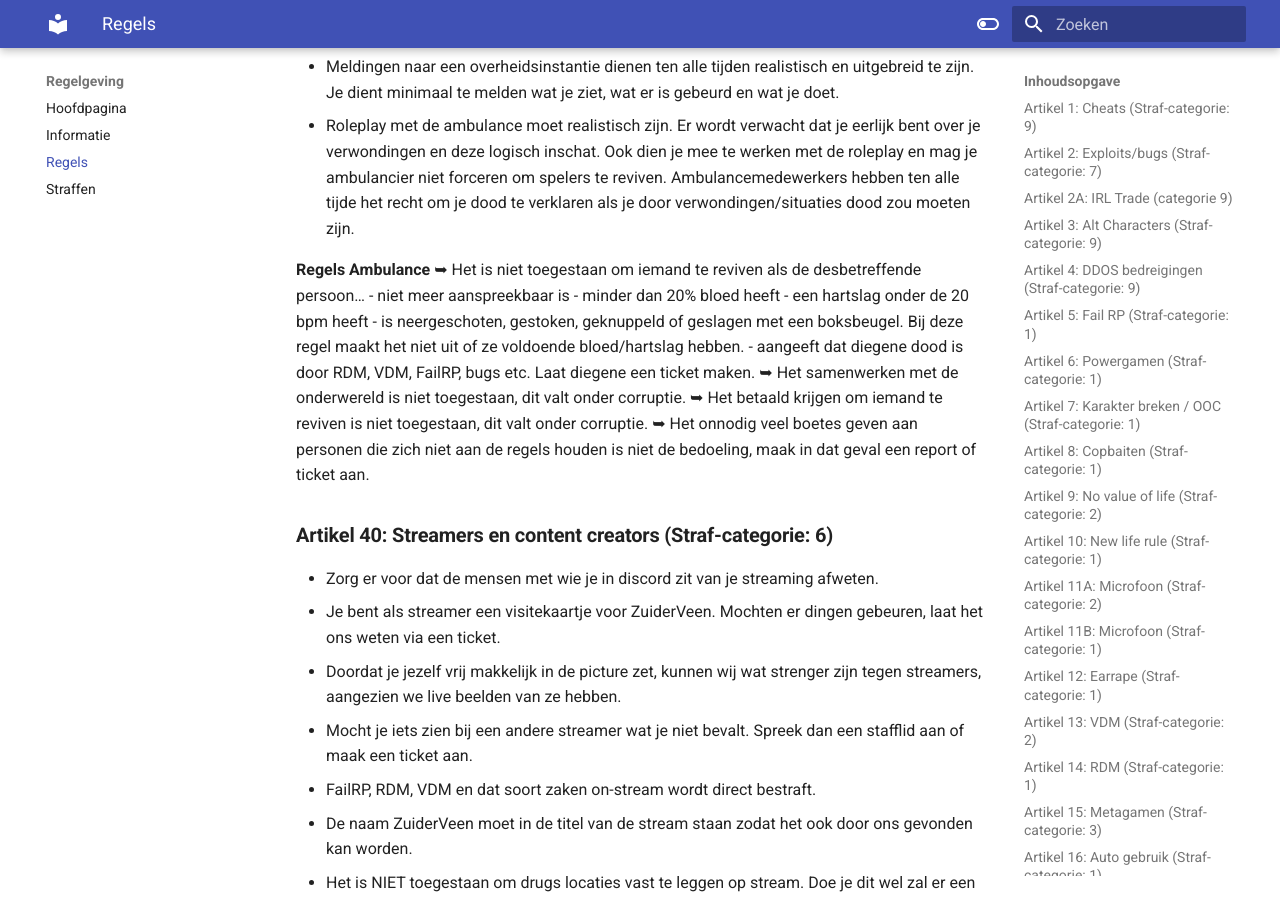
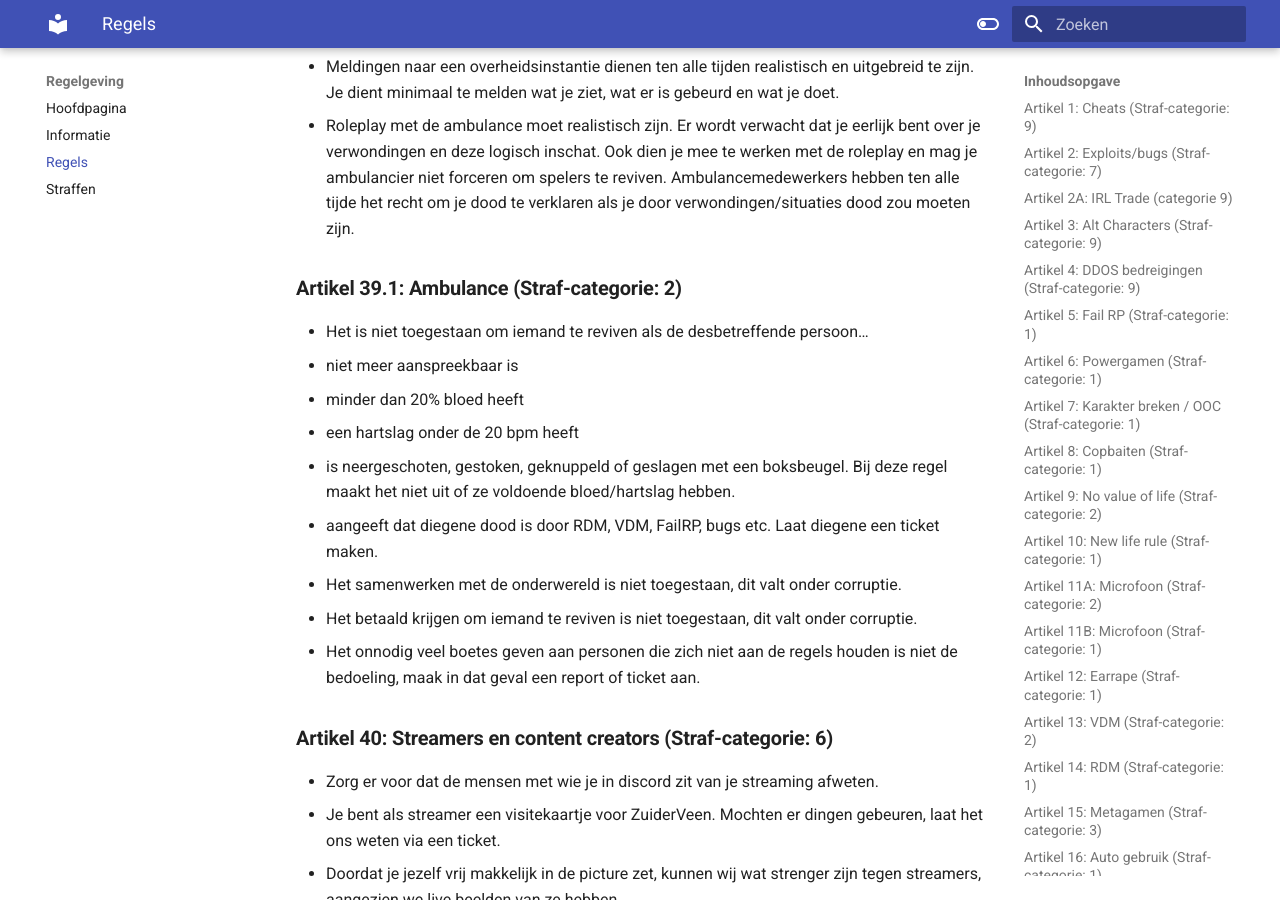
Before and after one commit to ZuiderVeenRP/apv, an MkDocs documentation site: the page built from docs/algemeen.md, in a window 1280 px wide and 900 px high, scrolled down 12191 px. Built offline with MkDocs 1.6.1 and Material for MkDocs 9.7.7, drawn with Linux system fonts in a browser that asks for light colours; comment, search, counter and statistics services are not loaded.

Commit message:
Update algemeen.md

```diff
--- a/docs/algemeen.md
+++ b/docs/algemeen.md
@@ -315,16 +315,16 @@ dood = dood. (verkeersongevallen en dergelijken vallen ook hieronder)
 - Roleplay met de ambulance moet realistisch zijn. Er wordt verwacht dat je eerlijk bent over je verwondingen en deze logisch inschat. Ook dien je mee te werken met de roleplay en mag je ambulancier niet forceren om spelers te reviven. Ambulancemedewerkers hebben ten alle tijde het recht om je dood te verklaren als je door verwondingen/situaties dood zou moeten zijn.
 </br>
 
-**Regels Ambulance**
-➥ Het is niet toegestaan om iemand te reviven als de desbetreffende persoon…
+### **Artikel 39.1: Ambulance**				  **(Straf-categorie: 2)**
+- Het is niet toegestaan om iemand te reviven als de desbetreffende persoon…
 - niet meer aanspreekbaar is
 - minder dan 20% bloed heeft
 - een hartslag onder de 20 bpm heeft
 - is neergeschoten, gestoken, geknuppeld of geslagen met een boksbeugel. Bij deze regel maakt het niet uit of ze voldoende bloed/hartslag hebben.
 - aangeeft dat diegene dood is door RDM, VDM, FailRP, bugs etc. Laat diegene een ticket maken.
-➥ Het samenwerken met de onderwereld is niet toegestaan, dit valt onder corruptie.
-➥ Het betaald krijgen om iemand te reviven is niet toegestaan, dit valt onder corruptie.
-➥ Het onnodig veel boetes geven aan personen die zich niet aan de regels houden is niet de bedoeling, maak in dat geval een report of ticket aan.
+- Het samenwerken met de onderwereld is niet toegestaan, dit valt onder corruptie.
+- Het betaald krijgen om iemand te reviven is niet toegestaan, dit valt onder corruptie.
+- Het onnodig veel boetes geven aan personen die zich niet aan de regels houden is niet de bedoeling, maak in dat geval een report of ticket aan.
 </br>
 
 ### **Artikel 40: Streamers en content creators**             **(Straf-categorie: 6)** <br>
```
